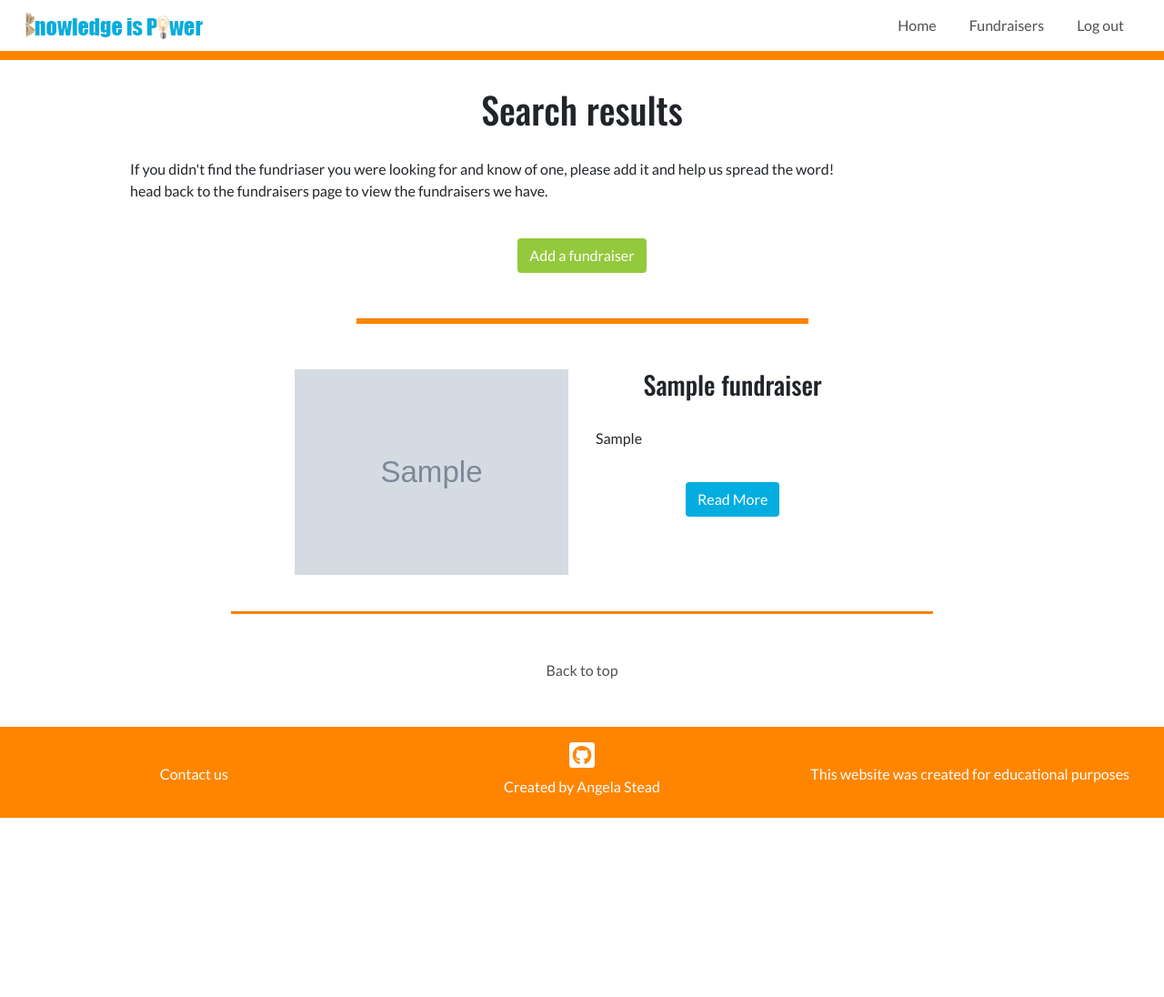
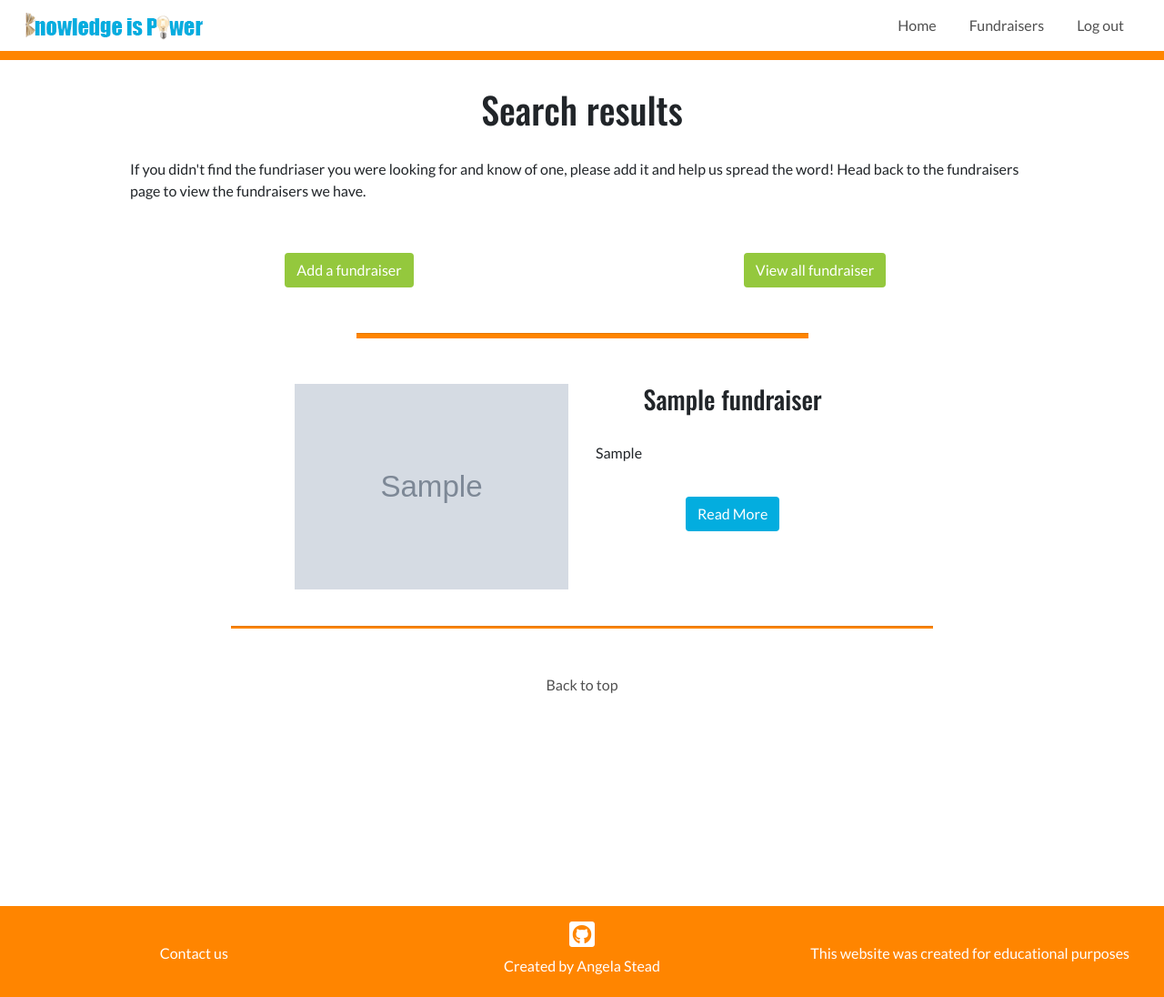
Before and after one commit to Angie55/MilestoneThree_KnowlegeisPower, a Flask app: page /search in a window 1280 px wide. Shown: the whole page at 91% size. Before the commit the page ends 899 px from the top, so only its background shows below. Run offline with Flask 2, Linux system fonts and the light colour scheme; grey boxes marked "Sample" are stand-in pictures; a database or web service that is not in the repository returns one stand-in record (values such as "Sample title"); some libraries are stand-ins or nearby versions.

Commit message:
added button to return to fundraiser page on search results page to avoid back button use. made a min height for search results page so footer remains as bottom and styled search input on fundraisers page

```diff
--- a/app.py
+++ b/app.py
@@ -201,7 +201,7 @@ def search():
         # If no results display then flash this message showing their input
         elif results_count == 0:
 
-            flash('No matching results found for "{search_input}". Please try a different search, browse through our fundraisers below and add a fundraiser')
+            flash(f'No matching results found for "{search_input}". Please try a different search, browse through our fundraisers below and add a fundraiser')
 
             return redirect('/get_fundraisers')
 
--- a/static/css/style.css
+++ b/static/css/style.css
@@ -288,6 +288,10 @@ h1, h2, h3, h6 {
       margin-bottom: 40px;
  }
 
+ .search-input {
+     max-width: 50%;
+ }
+
 
 /*--------------------------------- Footer*/
 footer {
@@ -387,10 +391,13 @@ footer a:hover  {
    .page-width-container {
         width: 80%;
     }
-}
-
-@media (min-width:1025px) {
     .display-none-lg {
         display: none;
     }
 }
+
+@media (min-width:1025px) {
+    .page-height-lg {
+        min-height: 850px;
+    }
+}
--- a/templates/search-results.html
+++ b/templates/search-results.html
@@ -1,13 +1,17 @@
 {% extends 'base.html' %} {% block content %}
 
-<div class="container-fluid page-width-container page-padding-sm">
+<div class="container-fluid page-width-container page-padding-sm page-height-lg">
     <header class="page-headers">
         <h1 class="headers-position">Search results</h1>
-        <p>If you didn't find the fundriaser you were looking for and know of one, please add it and help us spread the word!<br>
-        head back to the fundraisers page to view the fundraisers we have.</p>
+        <p>If you didn't find the fundriaser you were looking for and know of one, please add it and help us spread the word! Head back to the fundraisers page to view the fundraisers we have.</p>
         <!--Link to add a new findraiser form-->
-        <div class="text-center headers-button">
-            <a class="btn green-button" href="{{ url_for('add_fundraiser') }}" role="button">Add a fundraiser</a>
+        <div class="row">
+            <div class="col-6 text-center headers-button">
+                <a class="btn green-button" href="{{ url_for('add_fundraiser') }}" role="button">Add a fundraiser</a>
+            </div>
+            <div class="col-6 text-center headers-button">
+                <a class="btn green-button" href="{{ url_for('get_fundraisers') }}" role="button">View all fundraiser</a>
+            </div>
         </div>
     </header>
 
```
